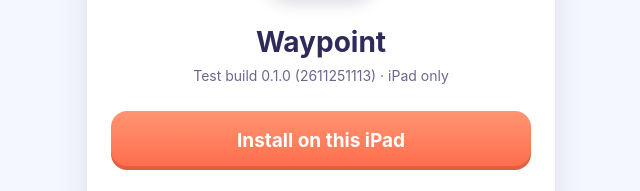
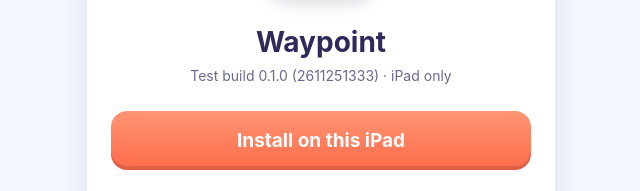
Before and after one commit to unlockmdm/waypoint-install, a plain HTML site: page index.html in a window 1280 px wide. Shown: the part 297-488 px from the top of the page, 319-959 px from the left. Drawn offline with Linux system fonts and the light colour scheme.

Commit message:
Waypoint 0.1.0 (2611251333)

```diff
--- a/index.html
+++ b/index.html
@@ -20,7 +20,7 @@
 <body><main>
   <img src="icon.png" alt="">
   <h1>Waypoint</h1>
-  <p class="v">Test build 0.1.0 (2611251113) · iPad only</p>
+  <p class="v">Test build 0.1.0 (2611251333) · iPad only</p>
   <a class="btn" href="itms-services://?action=download-manifest&amp;url=https://unlockmdm.github.io/waypoint-install/manifest.plist">Install on this iPad</a>
   <ol>
     <li>Open this page in <b>Safari</b> on the iPad, then tap <b>Install</b>.</li>
```
Also changed, not shown: 1 other file.
